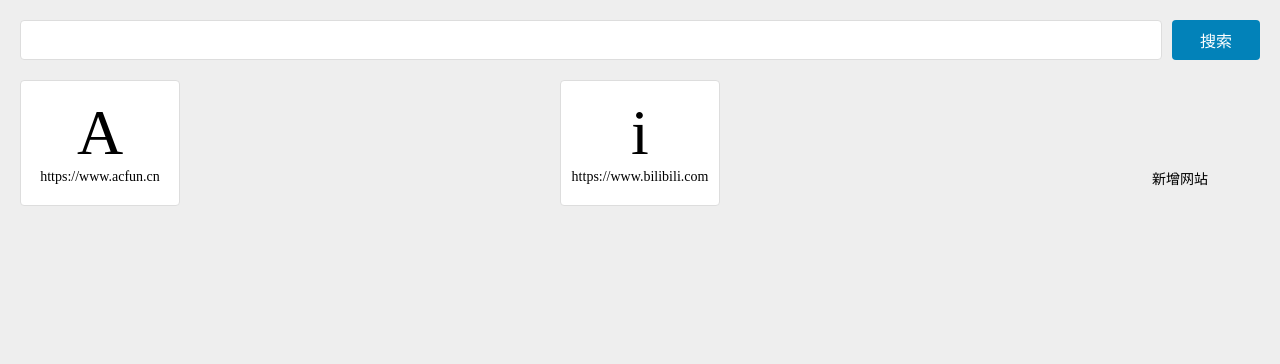
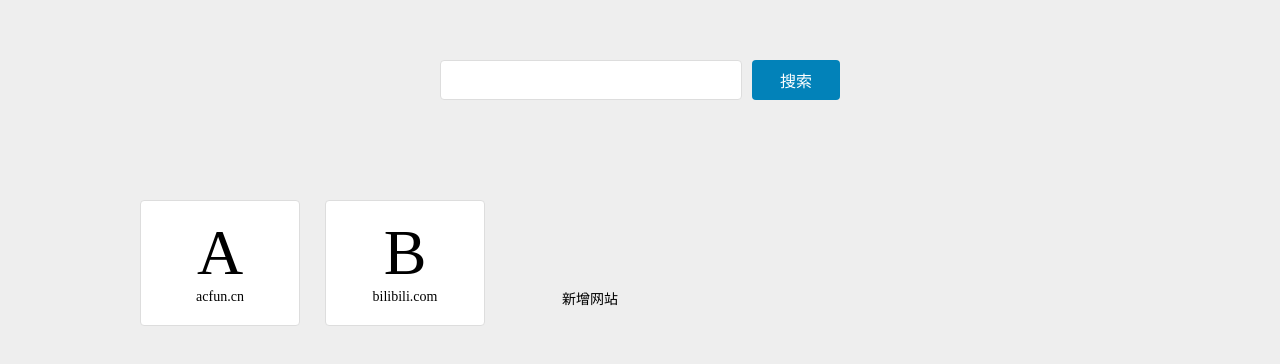
Before and after one commit to WilliamWang123/nav-1, a website: page src/index.html in a window 1280 px wide. Drawn offline with nearby package versions, Linux system fonts and the light colour scheme.

Commit message:
first commit

```diff
--- /dev/null
+++ b/package.json
@@ -0,0 +1,5 @@
+{
+  "devDependencies": {
+    "cssnano": "^4.1.10"
+  }
+}
--- a/src/index.html
+++ b/src/index.html
@@ -43,7 +43,7 @@
         </li>
       </ul>
     </main>
-    <script src="//at.alicdn.com/t/font_1751788_7hddsqwotkr.js"></script>
+    <script src="//at.alicdn.com/t/font_1751788_nhfm9mlck4k.js"></script>
     <script src="https://cdn.bootcss.com/jquery/3.4.1/jquery.min.js"></script>
     <script src="./main.js"></script>
   </body>
--- a/src/main.js
+++ b/src/main.js
@@ -3,25 +3,42 @@ const $lastLi = $siteList.find("li.last");
 const x = localStorage.getItem("x");
 const xObject = JSON.parse(x);
 const hashMap = xObject || [
-  { logo: "A", logoType: "text", url: "https://www.acfun.cn" },
+  { logo: "A", url: "https://www.acfun.cn" },
   {
-    logo: "images/bilibili.jpg",
-    logoType: "image",
+    logo: "B",
     url: "https://www.bilibili.com",
   },
 ];
-
+const simplifyUrl = (url) => {
+  return url
+    .replace("https://", "")
+    .replace("http://", "")
+    .replace("www.", "")
+    .replace(/\/.*/, "");
+};
 const render = () => {
   $siteList.find("li:not(.last)").remove();
-  hashMap.forEach((node) => {
+  hashMap.forEach((node, index) => {
     const $li = $(`<li>
-    <a href="${node.url}">
       <div class="site">
-        <div class="logo">${node.logo[0]}</div>
-        <div class="link">${node.url}</div>
+        <div class="logo">${node.logo}</div>
+        <div class="link">${simplifyUrl(node.url)}</div>
+        <div class="close">
+        <svg class="icon">
+        <use xlink:href="#icon-close"></use>
+        </svg>
+        </div>
       </div>
-    </a>
   </li>`).insertBefore($lastLi);
+    $li.on("click", () => {
+      window.open(node.url);
+    });
+    $li.on("click", ".close", (e) => {
+      e.stopPropagation(); // 阻止冒泡
+      console.log(hashMap);
+      hashMap.splice(index, 1);
+      render();
+    });
   });
 };
 
@@ -35,8 +52,7 @@ $(".addButton").on("click", () => {
   }
   console.log(url);
   hashMap.push({
-    logo: url[0],
-    logoType: "text",
+    logo: simplifyUrl(url)[0].toUpperCase(),
     url: url,
   });
   render();
@@ -46,3 +62,12 @@ window.onbeforeunload = () => {
   const string = JSON.stringify(hashMap);
   localStorage.setItem("x", string);
 };
+
+$(document).on("keypress", (e) => {
+  const { key } = e;
+  for (let i = 0; i < hashMap.length; i++) {
+    if (hashMap[i].logo.toLowerCase() === key) {
+      window.open(hashMap[i].url);
+    }
+  }
+});
--- a/src/style.css
+++ b/src/style.css
@@ -31,9 +31,21 @@ body {
 .globalHeader {
   margin: 20px;
 }
+@media (min-width: 500px) {
+  .globalHeader {
+    margin: 60px 0 100px;
+  }
+}
 .searchForm {
   display: flex;
   justify-content: space-between;
+}
+@media (min-width: 500px) {
+  .searchForm {
+    max-width: 400px;
+    margin-left: auto;
+    margin-right: auto;
+  }
 }
 .searchForm > input {
   width: 100%;
@@ -53,6 +65,9 @@ body {
   font-size: 16px;
 }
 .globalMain {
+  max-width: 1000px;
+  margin-left: auto;
+  margin-right: auto;
 }
 .siteList {
   margin: 20px;
@@ -60,8 +75,20 @@ body {
   flex-wrap: wrap;
   justify-content: space-between;
 }
+@media (min-width: 500px) {
+  .siteList {
+    margin-left: 0;
+    margin-right: -25px;
+    justify-content: flex-start;
+  }
+}
 .siteList > li {
   margin-bottom: 10px;
+}
+@media (min-width: 500px) {
+  .siteList > li {
+    margin-right: 25px;
+  }
 }
 .siteList .site {
   width: 160px;
@@ -73,6 +100,8 @@ body {
   border: 1px solid #ddd;
   border-radius: 4px;
   padding: 20px 0;
+  position: relative;
+  cursor: pointer;
 }
 .siteList .site > .logo {
   width: 64px;
@@ -81,10 +110,21 @@ body {
   justify-content: center;
   align-items: center;
   font-size: 64px;
+  text-transform: uppercase;
 }
 .siteList .site > .link {
   font-size: 14px;
   margin-top: 4px;
+}
+.siteList .site > .close {
+  position: absolute;
+  right: 10px;
+  top: 5px;
+  display: none;
+  cursor: default;
+}
+.siteList .site:hover > .close {
+  display: block;
 }
 .siteList .addButton {
   width: 160px;
```
Also changed, not shown: dist/bilibili.8aa50c53.jpg (deleted), dist/index.html, dist/index.js (deleted), 13 other files.
